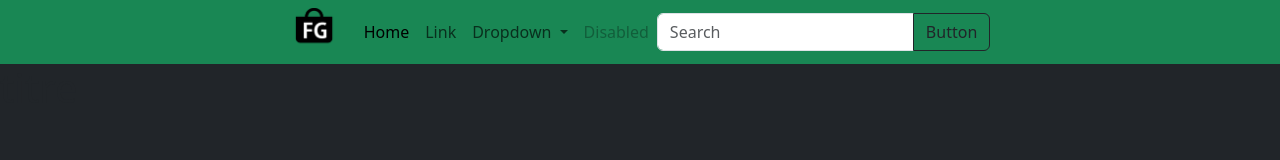
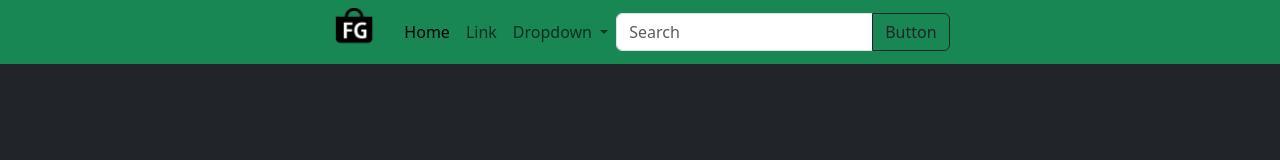
Before and after one commit to ymefath/WebProject, a plain HTML site: page main.htm in a window 1280 px wide. Drawn offline with nearby package versions, Linux system fonts and the light colour scheme.

Commit message:
Update main.htm

```diff
--- a/main.htm
+++ b/main.htm
@@ -34,9 +34,7 @@
                                 <li><a class="dropdown-item" href="#">Something else here</a></li>
                             </ul>
                         </li>
-                        <li class="nav-item">
-                            <a class="nav-link disabled" aria-disabled="true">Disabled</a>
-                        </li>
+
                     </ul>
                 </div>
                     <form class="d-flex" role="search">
```
